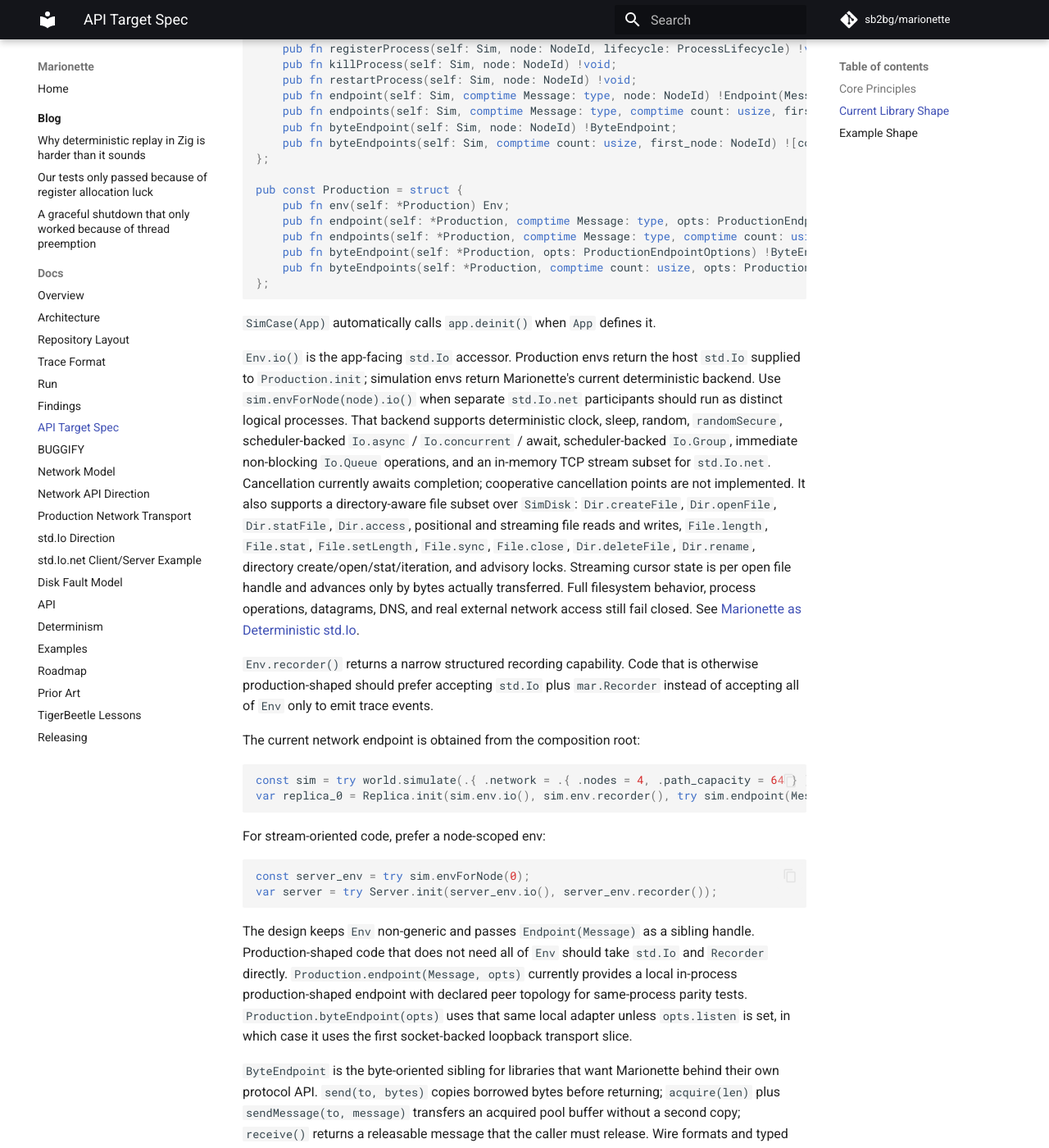
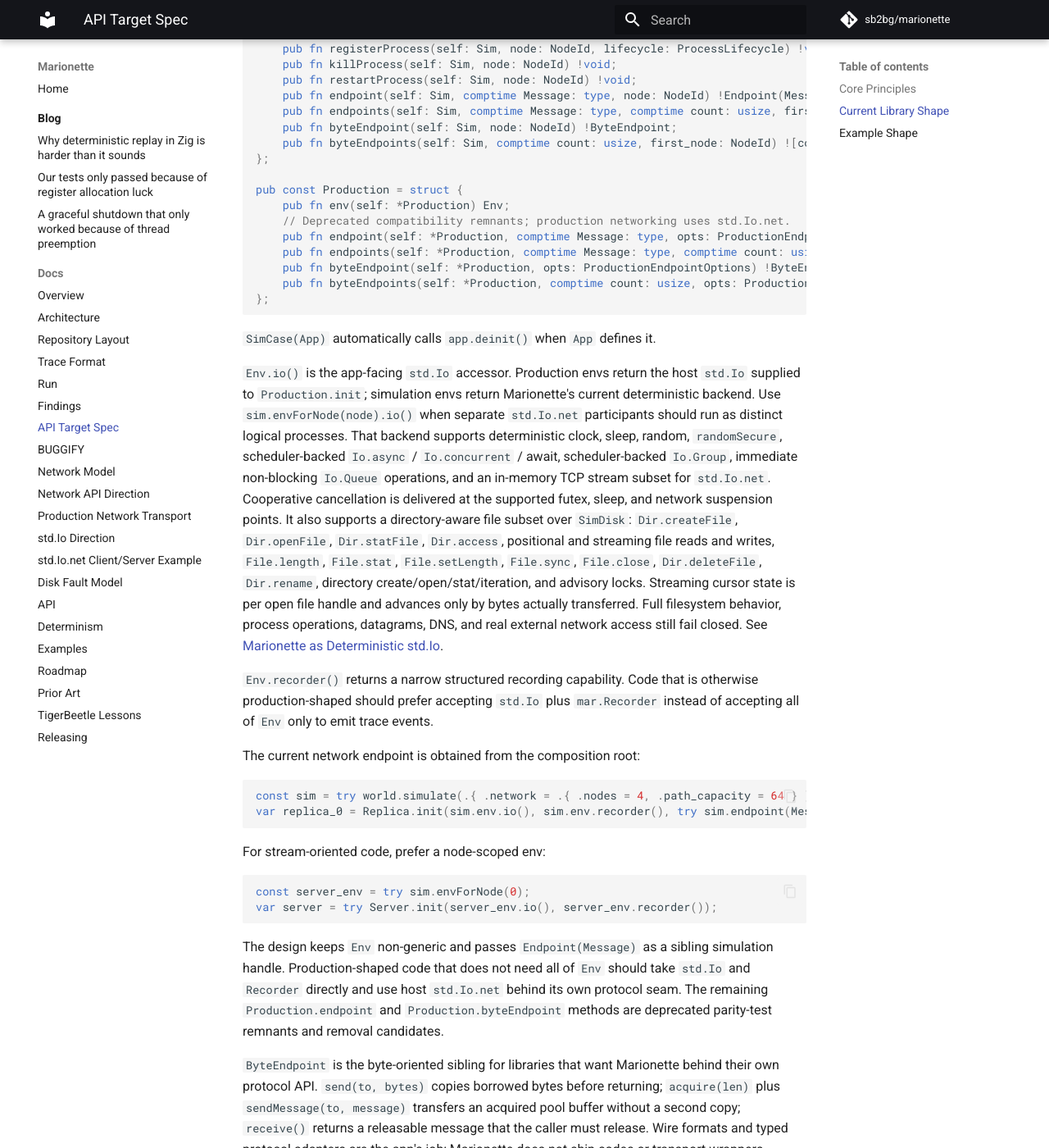
Before and after one commit to sb2bg/marionette, an MkDocs documentation site: the page built from docs/api-target.md, in a window 1280 px wide and 1400 px high, scrolled down 1525 px. Shown: the whole window at 82% size. Built offline with MkDocs 1.6.1 and Material for MkDocs 9.7.7, drawn with Linux system fonts in a browser that asks for light colours; comment, search, counter and statistics services are not loaded; some of the changed text lies outside the part shown.

Commit message:
Align API docs with current simulator contracts

````diff
--- a/docs/api-target.md
+++ b/docs/api-target.md
@@ -1,8 +1,9 @@
 # API Target Spec
 
 This is the current target shape for Marionette examples and public API. It is
-intentionally narrower than a full production networking stack; see
-[Network API Direction](network-api.md) for the remaining socket-adapter work.
+intentionally narrower than a full production networking stack. Endpoints are
+simulation-only; production networking uses host `std.Io.net`. See
+[Network API Direction](network-api.md).
 
 ## Core Principles
 
@@ -81,6 +82,7 @@ pub const Sim = struct {
 
 pub const Production = struct {
     pub fn env(self: *Production) Env;
+    // Deprecated compatibility remnants; production networking uses std.Io.net.
     pub fn endpoint(self: *Production, comptime Message: type, opts: ProductionEndpointOptions) !Endpoint(Message);
     pub fn endpoints(self: *Production, comptime Message: type, comptime count: usize, opts: ProductionEndpointsOptions) ![count]Endpoint(Message);
     pub fn byteEndpoint(self: *Production, opts: ProductionEndpointOptions) !ByteEndpoint;
@@ -98,8 +100,8 @@ backend supports deterministic
 clock, sleep, random, `randomSecure`, scheduler-backed `Io.async` /
 `Io.concurrent` / await, scheduler-backed `Io.Group`, immediate non-blocking
 `Io.Queue` operations, and an
-in-memory TCP stream subset for `std.Io.net`. Cancellation currently awaits
-completion; cooperative cancellation points are not implemented.
+in-memory TCP stream subset for `std.Io.net`. Cooperative cancellation is
+delivered at the supported futex, sleep, and network suspension points.
 It also supports a directory-aware file subset over `SimDisk`:
 `Dir.createFile`, `Dir.openFile`, `Dir.statFile`, `Dir.access`, positional and
 streaming file reads and writes, `File.length`, `File.stat`, `File.setLength`,
@@ -129,12 +131,11 @@ var server = try Server.init(server_env.io(), server_env.recorder());
 ```
 
 The design keeps `Env` non-generic and passes `Endpoint(Message)` as a sibling
-handle. Production-shaped code that does not need all of `Env` should take
-`std.Io` and `Recorder` directly. `Production.endpoint(Message, opts)`
-currently provides a local in-process production-shaped endpoint with declared
-peer topology for same-process parity tests. `Production.byteEndpoint(opts)`
-uses that same local adapter unless `opts.listen` is set, in which case it uses
-the first socket-backed loopback transport slice.
+simulation handle. Production-shaped code that does not need all of `Env`
+should take `std.Io` and `Recorder` directly and use host `std.Io.net` behind
+its own protocol seam. The remaining `Production.endpoint` and
+`Production.byteEndpoint` methods are deprecated parity-test remnants and
+removal candidates.
 
 `ByteEndpoint` is the byte-oriented sibling for libraries that want Marionette
 behind their own protocol API. `send(to, bytes)` copies borrowed bytes before
````
Also changed, not shown: README.md (+6 -4 lines), docs/api.md (+12 -13 lines), docs/examples.md (+3 -2 lines), docs/network-api.md (+7 -7 lines).
